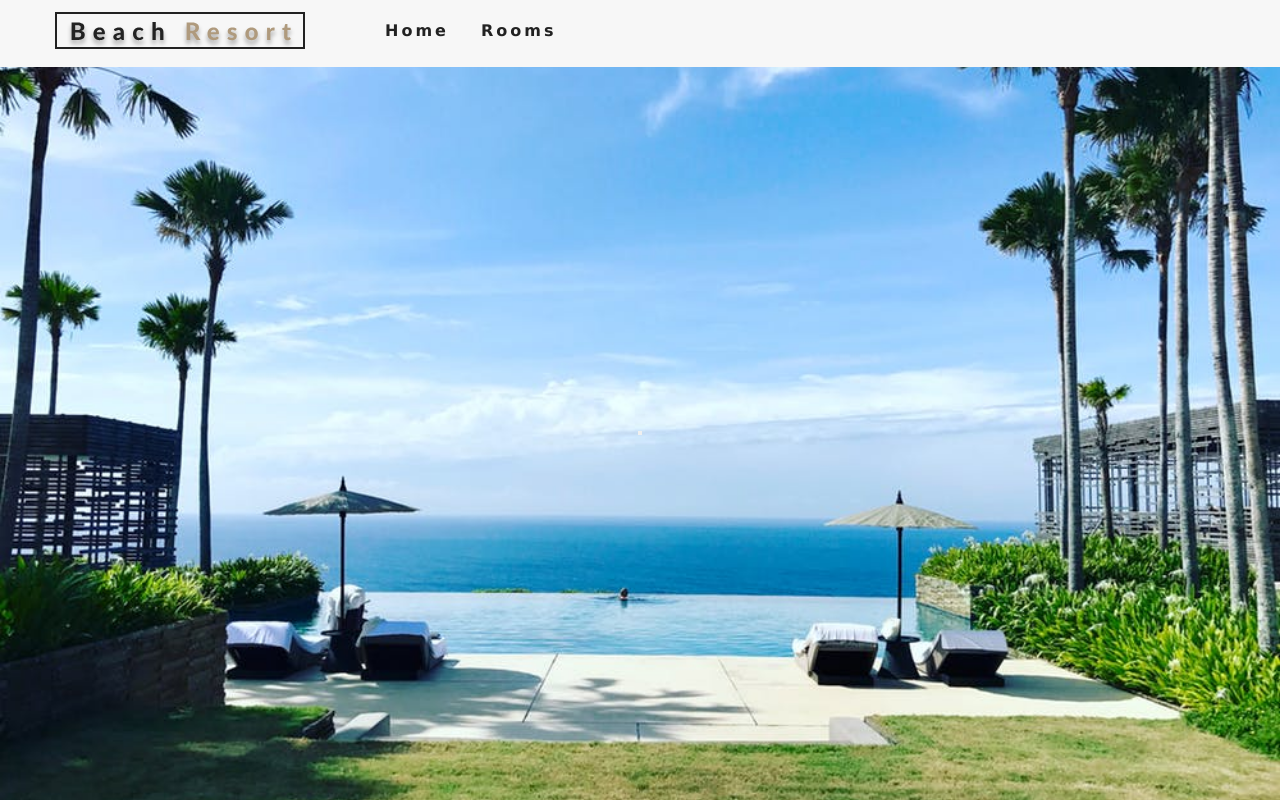
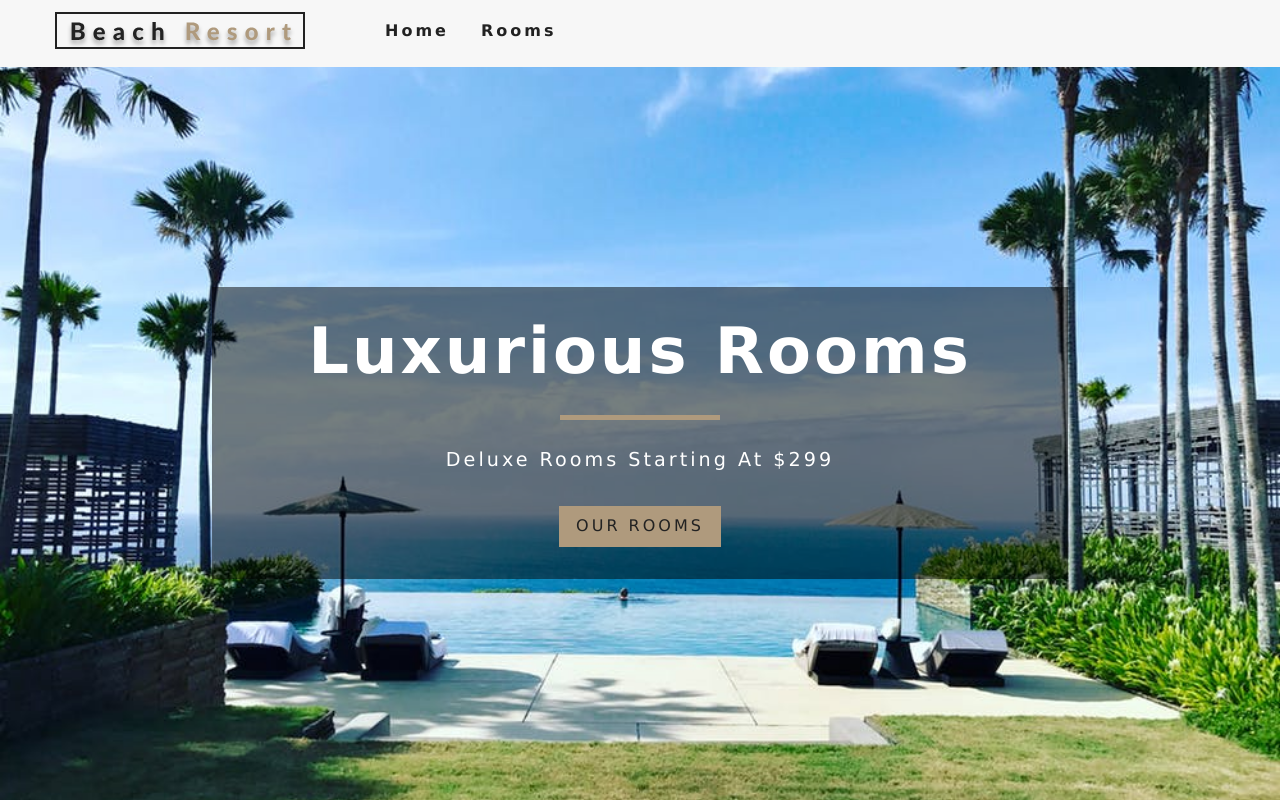
Before and after one commit to mb2o/react-beach-resort, a React (Create React App) app: page / in a window 1280 px wide. Built offline with nearby package versions, Linux system fonts and the light colour scheme.

Commit message:
Banner Component

```diff
--- /dev/null
+++ b/src/components/Banner.js
@@ -0,0 +1,14 @@
+import React from 'react';
+
+const Banner = ({ children, title, subtitle }) => {
+  return (
+    <div className="banner">
+      <h1>{title}</h1>
+      <div />
+      <p>{subtitle}</p>
+      {children}
+    </div>
+  );
+};
+
+export default Banner;
--- a/src/pages/Error.js
+++ b/src/pages/Error.js
@@ -1,8 +1,18 @@
 import React from 'react';
+import { Link } from 'react-router-dom';
+import Banner from '../components/Banner';
 import Hero from '../components/Hero';
 
 const Error = () => {
-  return <Hero />;
+  return (
+    <Hero>
+      <Banner title="404" subtitle="Page not found">
+        <Link to="/" className="btn btn-primary">
+          Return home
+        </Link>
+      </Banner>
+    </Hero>
+  );
 };
 
 export default Error;
--- a/src/pages/Home.js
+++ b/src/pages/Home.js
@@ -1,10 +1,16 @@
 import React from 'react';
+import { Link } from 'react-router-dom';
+import Banner from '../components/Banner';
 import Hero from '../components/Hero';
 
 const Home = () => {
   return (
     <Hero>
-      <button />
+      <Banner title="Luxurious rooms" subtitle="Deluxe rooms starting at $299">
+        <Link to="/rooms" className="btn btn-primary">
+          Our rooms
+        </Link>
+      </Banner>
     </Hero>
   );
 };
--- a/src/pages/Rooms.js
+++ b/src/pages/Rooms.js
@@ -1,8 +1,18 @@
 import React from 'react';
+import { Link } from 'react-router-dom';
+import Banner from '../components/Banner';
 import Hero from '../components/Hero';
 
 const Rooms = () => {
-  return <Hero hero="roomsHero" />;
+  return (
+    <Hero hero="roomsHero">
+      <Banner title="our rooms">
+        <Link to="/" className="btn btn-primary">
+          Return Home
+        </Link>
+      </Banner>
+    </Hero>
+  );
 };
 
 export default Rooms;
```
